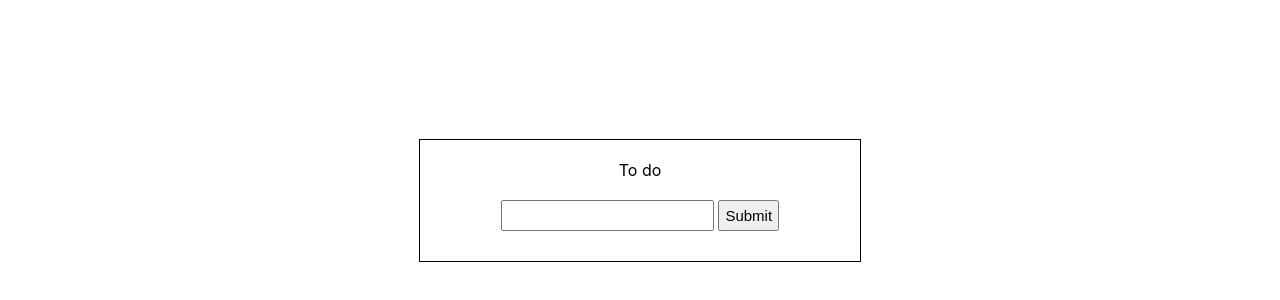
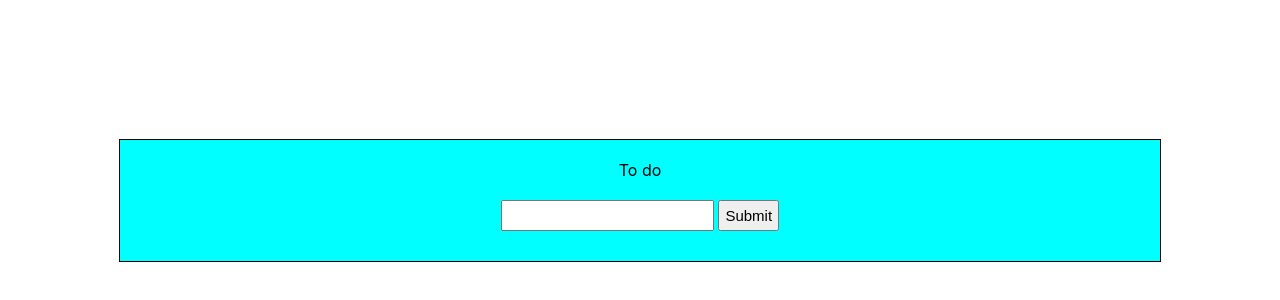
Before and after one commit to abmanaf/To-do-app, a React (Create React App) app: page / in a window 1280 px wide. Shown: the part 200-500 px from the top of the page. Built offline with nearby package versions, Linux system fonts and the light colour scheme.

Commit message:
changes made

```diff
--- a/src/App.css
+++ b/src/App.css
@@ -8,9 +8,10 @@ body {
 
 .main-container {
   border: 1px solid black;
-  width: 400px;
+  width: 1000px;
   padding: 20px;
   text-align: center;
+  background-color: aqua;
 }
 
 .listItems {
```
